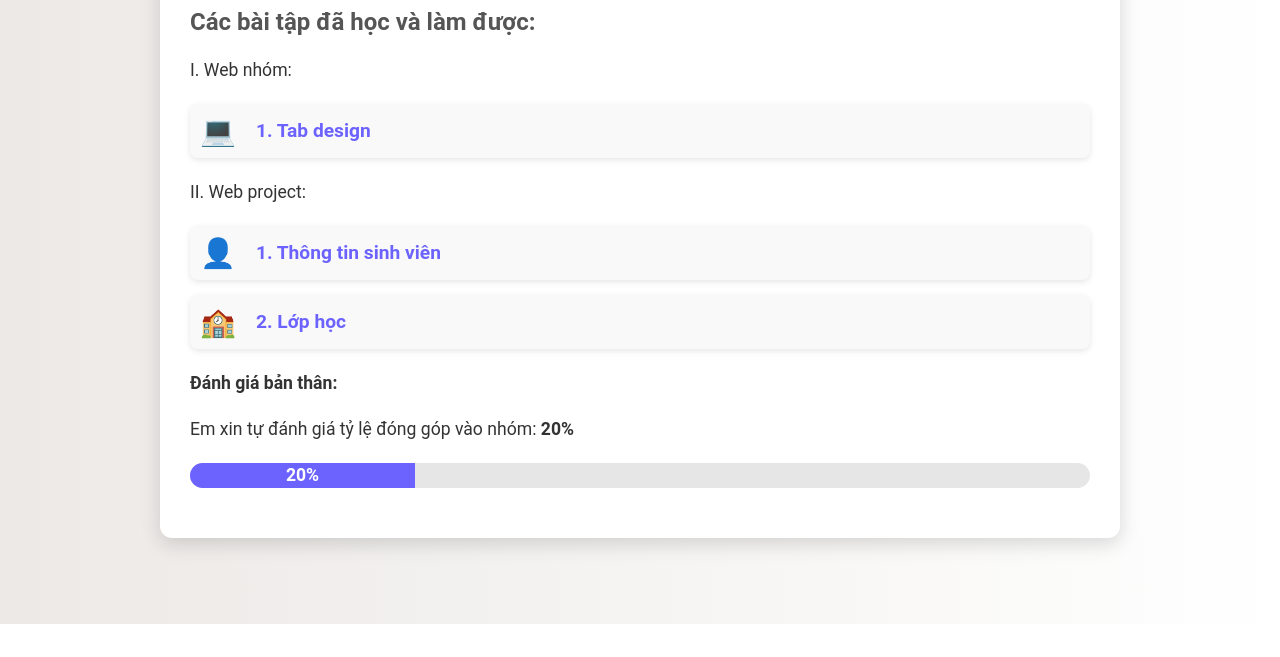
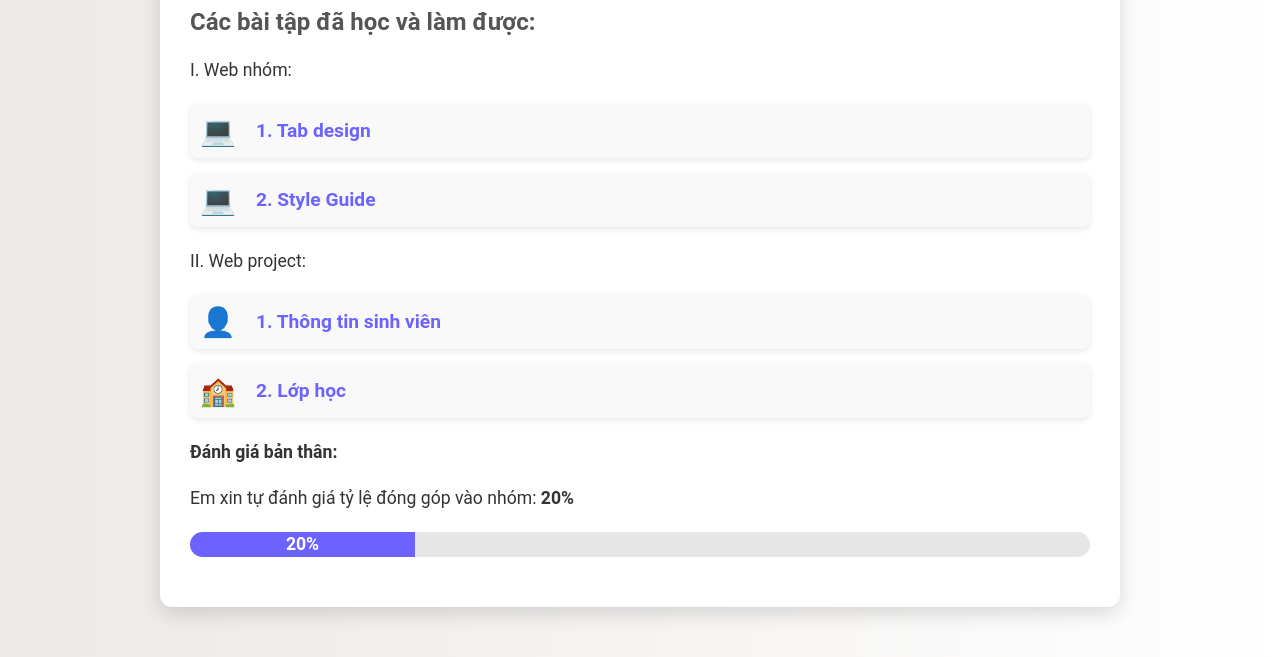
Before and after one commit to BuiVanHieu2/result, a plain HTML site: page index.html in a window 1280 px wide. Shown: the part 176-833 px from the top of the page. Before the commit the page ends 800 px from the top, so only its background shows below. Drawn offline with Linux system fonts and the light colour scheme.

Commit message:
Update index.html

```diff
--- a/index.html
+++ b/index.html
@@ -14,6 +14,8 @@
         <p>I. Web nhóm:</p>
         <ul>
             <li><span class="icon">&#128187;</span><a href="https://nhatquan-2005.github.io/hci2025group12/project.html" target="_blank">1. Tab design</a></li>
+                        <li><span class="icon">&#128187;</span><a href="https://nhatquan-2005.github.io/hci2025group12/style_guide.html" target="_blank">2. Style Guide</a></li>
+
         </ul>
         <p>II. Web project:</p>
         <ul>
```
